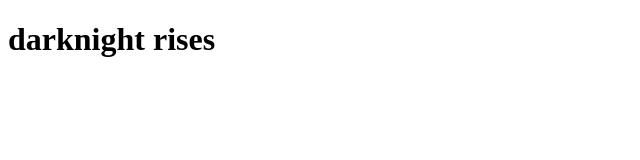
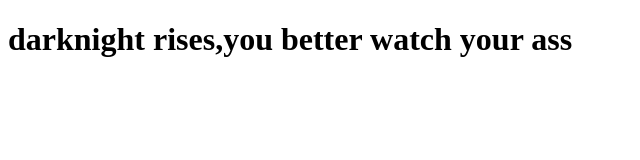
Before and after one commit to mohammedbarzan/happy-person, a plain HTML site: page site/index.html in a window 1280 px wide. Shown: the whole page, without its empty margins (0-640 px from the left). Drawn offline with Linux system fonts and the light colour scheme.

Commit message:
one more change.

```diff
--- a/site/index.html
+++ b/site/index.html
@@ -4,6 +4,6 @@
 	<title>HAMA</title>
 </head>
 <body>
-<h1>darknight rises</h1>
+<h1>darknight rises,you better watch your ass</h1>
 </body>
 </html>
```
